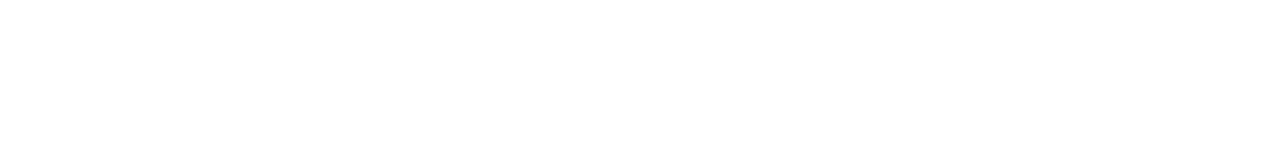
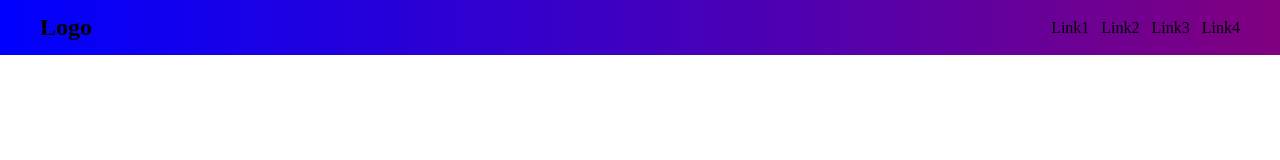
Before and after one commit to 1Aman1231/git2_testing, a plain HTML site: page index.html in a window 1280 px wide. Drawn offline with Linux system fonts and the light colour scheme.

Commit message:
Написал header и дал стили

```diff
--- a/index.html
+++ b/index.html
@@ -10,5 +10,21 @@
 </head>
 <body>
 
+
+<header class="header">
+    <div class="contrainer">
+        <nav class="header__nav">
+            <h1 class="header__title">Logo</h1>
+
+            <ul class="header__menu">
+                <li class="header__item">Link1</li>
+                <li class="header__item">Link2</li>
+                <li class="header__item">Link3</li>
+                <li class="header__item">Link4</li>
+            </ul>
+        </nav>
+    </div>
+</header>
+
 </body>
 </html>
--- a/style.css
+++ b/style.css
@@ -3,3 +3,26 @@
     padding: 0;
     box-sizing: border-box;
 }
+
+.contrainer{
+    max-width: 1200px;
+    margin: 0 auto;
+}
+
+.header{
+    background: linear-gradient(
+    90deg, blue, purple);
+    padding: 14px;
+}
+
+.header__nav{
+    display: flex;
+    justify-content: space-between;
+    align-items: center;
+}
+
+.header__menu{
+    list-style-type: none;
+    display: flex;
+    column-gap: 12px;
+}
```
